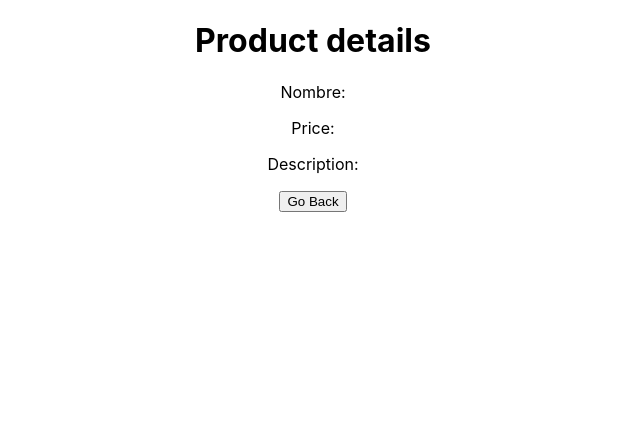
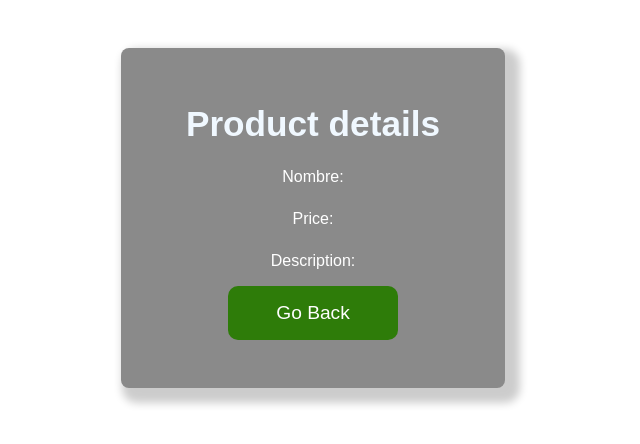
Before and after one commit to JoacoMaurtua/fullstack-manager, a React (Create React App) app in the folder client/: page /products/1 in a window 1280 px wide. Shown: the top 444 px of the page, without its empty margins (327-967 px from the left). Built offline with nearby package versions, Linux system fonts and the light colour scheme; no server answers.

Commit message:
add some styles

```diff
--- a/client/src/App.css
+++ b/client/src/App.css
@@ -1,38 +1,3 @@
 .App {
   text-align: center;
 }
-
-.App-logo {
-  height: 40vmin;
-  pointer-events: none;
-}
-
-@media (prefers-reduced-motion: no-preference) {
-  .App-logo {
-    animation: App-logo-spin infinite 20s linear;
-  }
-}
-
-.App-header {
-  background-color: #282c34;
-  min-height: 100vh;
-  display: flex;
-  flex-direction: column;
-  align-items: center;
-  justify-content: center;
-  font-size: calc(10px + 2vmin);
-  color: white;
-}
-
-.App-link {
-  color: #61dafb;
-}
-
-@keyframes App-logo-spin {
-  from {
-    transform: rotate(0deg);
-  }
-  to {
-    transform: rotate(360deg);
-  }
-}
--- a/client/src/App.js
+++ b/client/src/App.js
@@ -26,7 +26,6 @@ function App() {
               <Form/>
           </Route>
           <Route exact path={`/products`}>
-            <h1>List of products</h1>
             {
               loaded? <ProductList list={products}/>:''
             }
--- a/client/src/components/Detail/Detail.css
+++ b/client/src/components/Detail/Detail.css
@@ -0,0 +1,41 @@
+.detail-section{
+  font-family:Arial, Helvetica, sans-serif;
+  overflow: hidden;
+  background-color: rgb(138, 138, 138);
+  padding-bottom: 3rem;
+  width: 30%;
+  margin: 0 auto;
+  margin-top: 3rem;
+  padding-top: 2rem;
+  border-radius: 8px;
+  box-shadow: 8px 8px 8px 7px rgba(0, 0, 0, 0.2);
+  margin-bottom: 5rem;
+}
+
+.detail-section h1{
+  color: aliceblue;
+  font-size: 2.2rem;
+}
+
+.detail-section p{
+  margin-top: 1.5rem;
+  color: white;
+}
+
+.detail-section button{
+  outline: none;
+  border: none;
+  background-color: rgb(46, 124, 9);
+  color: white;
+  padding: 1rem 3rem;
+  font-size: 1.2rem;
+  border-radius: 10px;
+  cursor: pointer;
+  transition: all .4s ease-in-out;
+}
+
+.detail-section button:hover{
+  background-color: rgb(85, 197, 20);
+  transform: translateY(3px);
+  box-shadow: 10px 10px rgb(94, 93, 93);
+}
--- a/client/src/components/Detail/Detail.js
+++ b/client/src/components/Detail/Detail.js
@@ -1,6 +1,7 @@
 import React, {useEffect,useState} from 'react';
 import axios from 'axios';
 import { useHistory, useParams } from 'react-router-dom';
+import './Detail.css';
 
 
 export default function Detail() {
@@ -19,7 +20,7 @@ export default function Detail() {
   }
   console.log(product.title);
   return (
-    <div>
+    <div className="detail-section">
       <h1>Product details</h1>
       <p>Nombre: {product.title}</p>
       <p>Price: {product.price}</p>
--- a/client/src/components/Form/Form.css
+++ b/client/src/components/Form/Form.css
@@ -81,4 +81,6 @@
 .form-container p:hover{
   font-size: 1.1rem;
   font-weight: bold;
+  transition: all 0.4s ease-out
+
 }
--- a/client/src/components/ProductList/ProductList.css
+++ b/client/src/components/ProductList/ProductList.css
@@ -0,0 +1,42 @@
+.productList-container{
+  font-family:Arial, Helvetica, sans-serif;
+  overflow: hidden;
+  background-color: rgb(138, 138, 138);
+  padding-bottom: 3rem;
+  width: 30%;
+  margin: 0 auto;
+  margin-top: 3rem;
+  padding-top: 2rem;
+  border-radius: 8px;
+  box-shadow: 8px 8px 8px 7px rgba(0, 0, 0, 0.2);
+  margin-bottom: 5rem;
+  color: white;
+}
+
+
+.productList-container p{
+  color: white;
+  font-size: 1.2rem;
+}
+
+.productList-container p:hover{
+  color: rgb(156, 255, 98);
+}
+
+.productList-container button{
+  outline: none;
+  border: none;
+  background-color: rgb(46, 124, 9);
+  color: white;
+  padding: 1rem 3rem;
+  font-size: 1.2rem;
+  border-radius: 10px;
+  cursor: pointer;
+  transition: all .4s ease-in-out;
+}
+
+.productList-container button:hover{
+  background-color: rgb(85, 197, 20);
+  transform: translateY(3px);
+  box-shadow: 10px 10px rgb(94, 93, 93);
+}
--- a/client/src/components/ProductList/ProductList.js
+++ b/client/src/components/ProductList/ProductList.js
@@ -11,12 +11,13 @@ export default function ProductList({list}) {
   }
 
   return (
-    <div>
+    <div className="productList-container">
+      <h1>List of products</h1>
       {
         list.map((product,index)=>(
-        <div key={index}>
-          <Link to={`/products/${product._id}`}>
-            <p>{product.title} , <b>{product.price}</b></p>
+        <div className="productList-container--list" key={index}>
+          <Link to={`/products/${product._id}`} style={{textDecoration:'none'}}>
+            <p>{product.title} , <b>{product.price}$</b></p>
           </Link>
         </div>
         ))
```
